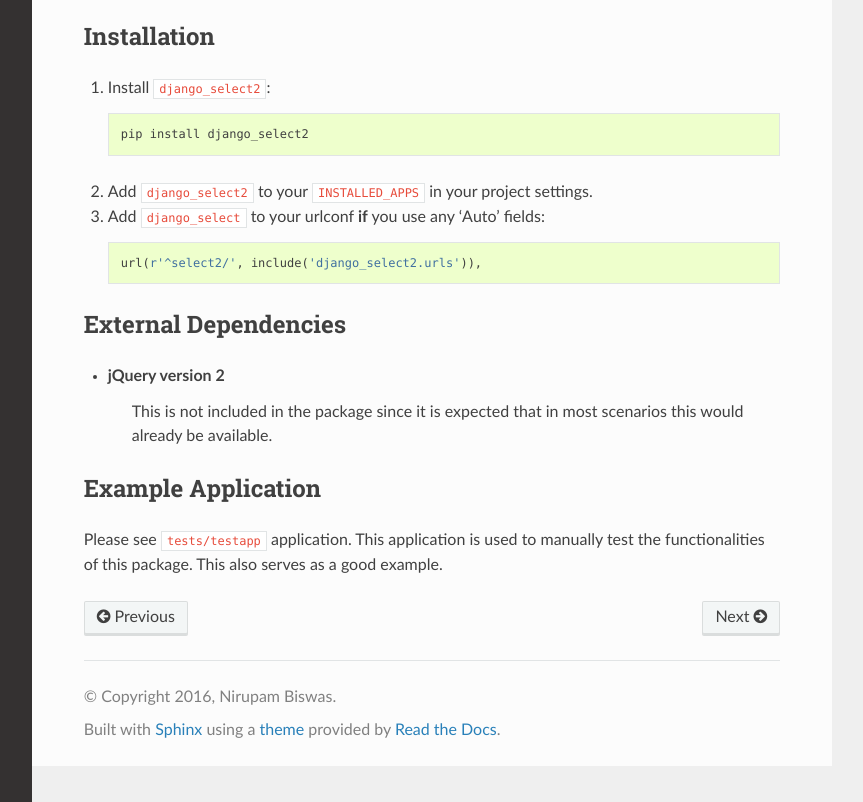
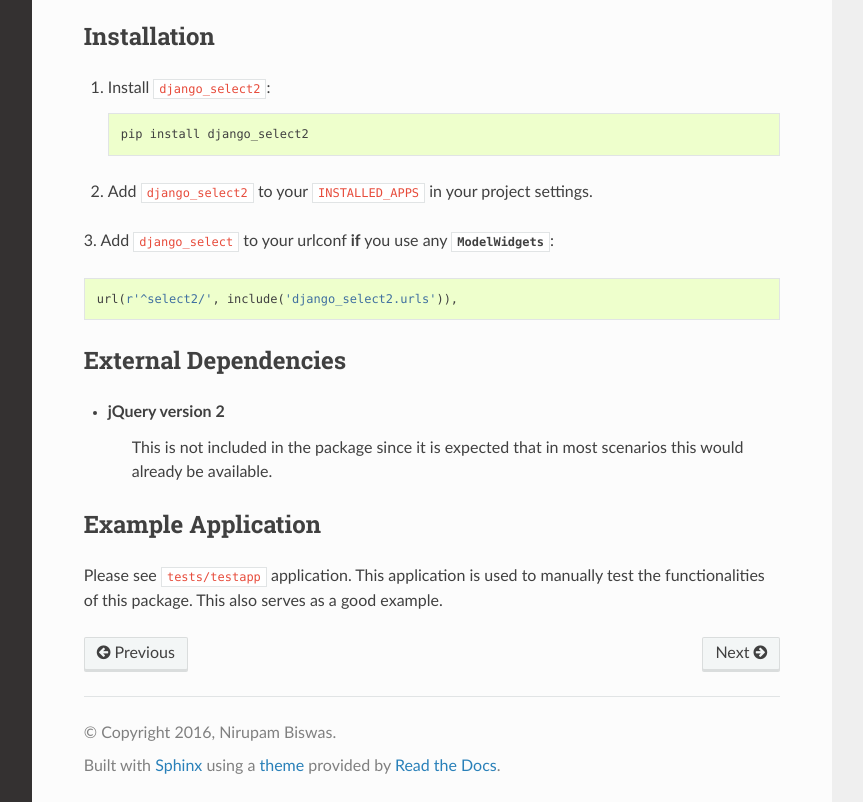
Before and after one commit to vitalii312/Vacasa, a Sphinx documentation site: the page built from docs/get_started.rst, in a window 1280 px wide and 1122 px high, cut to the strip 320-1122 px from the top of the window. Shown: the whole strip, without its empty margins (268-1131 px from the left). Built offline with Sphinx 7.4.7 and the Read the Docs theme 2.0.0, drawn with Linux system fonts in a browser that asks for light colours.

Commit message:
Fixes #250 -- Adds link to ModelWidgets in quick start guide

```diff
--- a/docs/get_started.rst
+++ b/docs/get_started.rst
@@ -18,7 +18,8 @@ Installation
 2. Add ``django_select2`` to your ``INSTALLED_APPS`` in your project settings.
 
 
-3. Add ``django_select`` to your urlconf **if** you use any 'Auto' fields::
+3. Add ``django_select`` to your urlconf **if** you use any
+:class:`ModelWidgets <.django_select2.forms.ModelSelect2Mixin>`::
 
         url(r'^select2/', include('django_select2.urls')),
 
```
